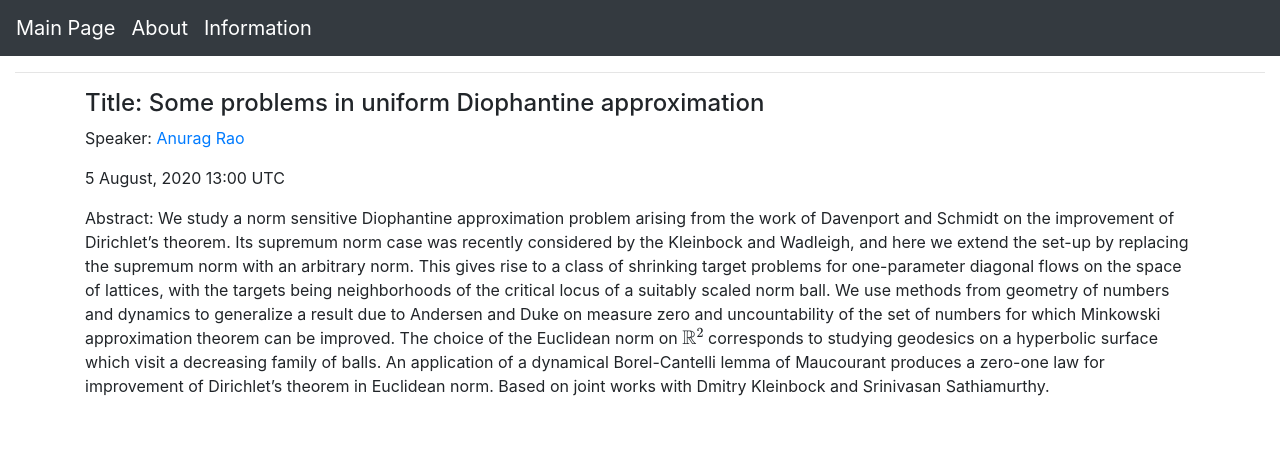
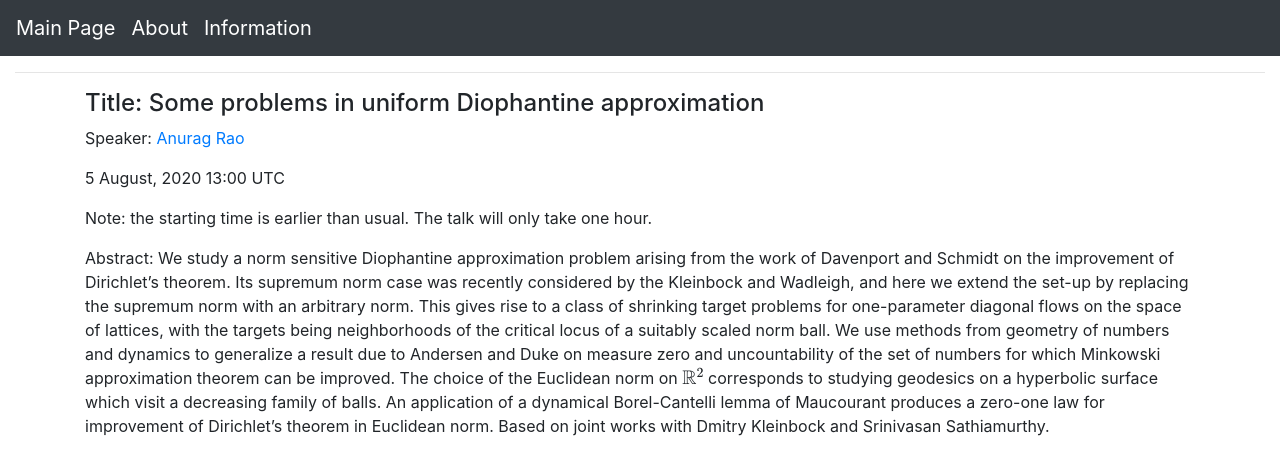
Before and after one commit to lively-cat-lover/DAHD-webinar, a Jekyll site: the page built from _posts/2020-08-05-Anurag-Rao.md, in a window 1280 px wide. Shown: the top 475 px of the page. Built offline with Jekyll 4.4.1, drawn with Linux system fonts in a browser that asks for light colours; formulas are drawn with MathJax 3.

Commit message:
minor change

```diff
--- a/_posts/2020-08-05-Anurag-Rao.md
+++ b/_posts/2020-08-05-Anurag-Rao.md
@@ -6,4 +6,6 @@ date: 2020-08-05 13:00:00 +0000
 categories: Diophantine approximation
 ---
 
+Note: the starting time is earlier than usual. The talk will only take one hour.
+
 Abstract: We study a norm sensitive Diophantine approximation problem arising from the work of Davenport and Schmidt on the improvement of Dirichlet's theorem. Its supremum norm case was recently considered by the Kleinbock and Wadleigh, and here we extend the set-up by replacing the supremum norm with an arbitrary norm. This gives rise to a class of shrinking target problems for one-parameter diagonal flows on the space of lattices, with the targets being neighborhoods of the critical locus of a suitably scaled norm ball. We use methods from geometry of numbers and dynamics to generalize a result due to Andersen and Duke on measure zero and uncountability of the set of numbers for which Minkowski approximation theorem can be improved. The choice of the Euclidean norm on $\mathbb{R}^2$ corresponds to studying geodesics on a hyperbolic surface which visit a decreasing family of balls. An application of a dynamical Borel-Cantelli lemma of Maucourant produces a zero-one law for improvement of Dirichlet's theorem in Euclidean norm. Based on joint works with Dmitry Kleinbock and Srinivasan Sathiamurthy.
```
